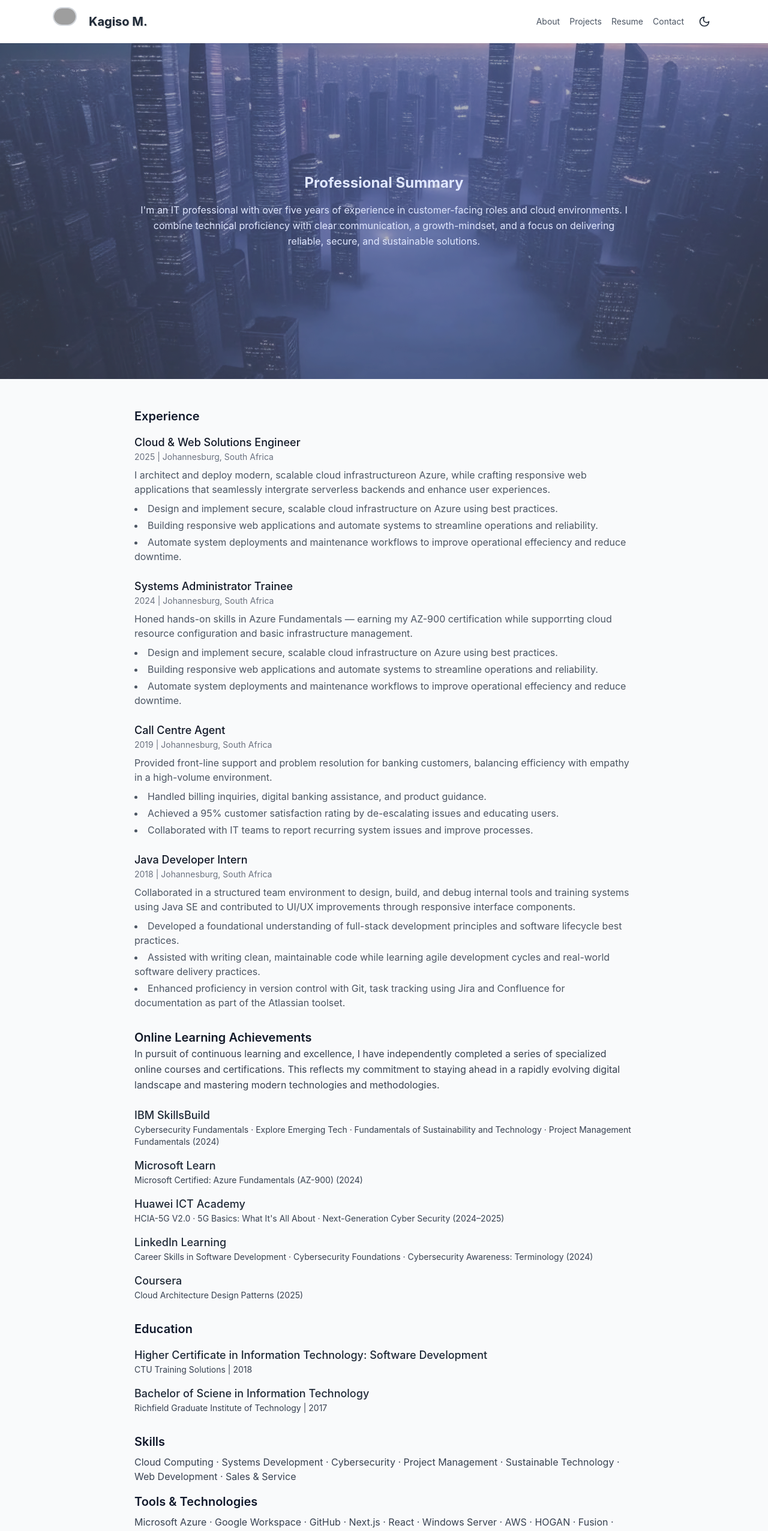
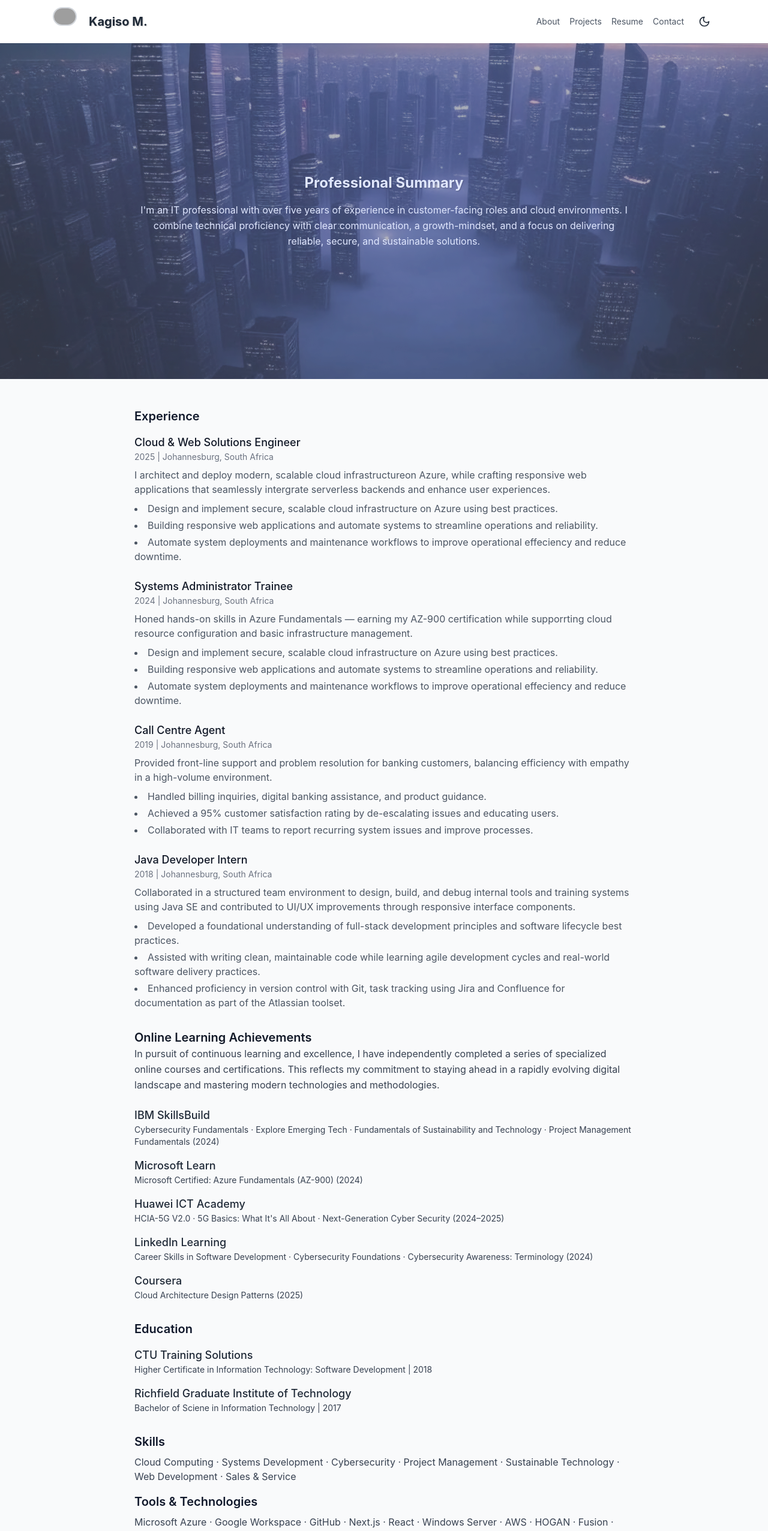
Before and after one commit to MrSpecks/MrSpecks-, a Next.js app in the folder portfolio/: page /resume in a window 1280 px wide. Shown: the top 2553 px of the page at 60% size. Built offline with nearby package versions, Linux system fonts and the light colour scheme; grey boxes are pictures that could not be loaded.

Commit message:
Added Heading text shadow

```diff
--- a/portfolio/pages/about.tsx
+++ b/portfolio/pages/about.tsx
@@ -25,7 +25,8 @@ export default function AboutPage() {
           <div className="absolute inset-0 bg-blue-50/20 dark:bg-blue-900/40 z-10"/>
 
         <div className="relative z-20 px-4 sm:px-6 lg:px-8 max-w-3xl mx-auto py-12">
-          <h1 className="text-4xl font-bold text-indigo-100 dark:text-indigo-100">
+          <h1 className="text-4xl font-bold text-indigo-100 dark:text-indigo-100"
+           style={{ textShadow: '1px 1px 2px rgba(0,0,0,0.2)'}}>
             About Me
           </h1>
           <p className="mt-4 text-lg text-indigo-100 dark:text-indigo-100 leading-relaxed">
--- a/portfolio/pages/contact.tsx
+++ b/portfolio/pages/contact.tsx
@@ -15,7 +15,8 @@ export default function ContactPage() {
        }}/>
       <div className="absolute inset-0 bg-neutral-900/10 dark:bg-neutral-90/50 z-10"/>
       <div  className="relative z-20 px-4 sm:px-6 lg:px-8 max-w-4xl mx-auto">
-      <h1 className="text-2xl font-bold mb-2 text-indigo-100 dark:text-indigo-100">
+      <h1 className="text-2xl font-bold mb-2 text-indigo-100 dark:text-indigo-100"
+       style={{ textShadow: '1px 1px 2px rgba(0,0,0,0.2)'}}>
         Get in Touch
       </h1>
       <p className="text-indigo-100 dark:text-indigo-100 mb-6">
--- a/portfolio/pages/index.tsx
+++ b/portfolio/pages/index.tsx
@@ -110,13 +110,13 @@ export default function HomePage() {
       <section className="mt-16 px-4 py-6 max-w-6xl">
         <div className="mt-6 flex flex-col sm:flex-row justify-center gap-4">
           <Link href="/projects" passHref>
-            <a className="bg-blue-600 text-sky-700 dark:text-sky-300 px-6 py-2 rounded hover:bg-blue-700
+            <a className="bg-blue-600 text-indigo-200 dark:text-indigo-100 px-6 py-2 rounded hover:bg-blue-700
             text-sm font-medium transition w-full sm:w-auto">
               View My Work
             </a>
           </Link>
           <Link href="/contact" passHref>
-            <a className="bg-blue-600 text-sky-700 dark:text-sky-300 px-6 py-2 rounded hover:bg-blue-700
+            <a className="bg-blue-600 text-indigo-200 dark:text-indigo-100 px-6 py-2 rounded hover:bg-blue-700
             text-sm font-medium transition w-full sm:w-auto">
               Contact Me
             </a>
--- a/portfolio/pages/projects.tsx
+++ b/portfolio/pages/projects.tsx
@@ -21,7 +21,8 @@ export default function ProjectsPage() {
        }}>
       <div className="absolute inset-0 bg-slate-50/20 dark:bg-slate-800/40 z-10"/>
       <div  className="relative z-20 px-4 sm:px-6 lg:px-8 max-w-4xl mx-auto">
-      <h1 className="text-2xl font-bold text-indigo-100 dark:text-indigo-100">Projects</h1>
+      <h1 className="text-2xl font-bold text-indigo-100 dark:text-indigo-100"
+       style={{ textShadow: '1px 1px 2px rgba(0,0,0,0.2)'}}>Projects</h1>
         <p className="mt-4 text-base text-indigo-100 dark:text-indigo-100">
           Explore a selection of hands-on cloud, web, and cybersecurity projects that demonstrate practical solutions and innovative designs.
         </p>
@@ -44,7 +45,8 @@ export default function ProjectsPage() {
        }}/>
         <div className="absolute inset-0 bg-gray-50/20 dark:bg-gray-800/40 z-10"/>
         <div  className="relative z-20 px-4 sm:px-6 lg:px-8 max-w-4xl mx-auto">
-      <h1 className="text-2xl font-bold text-indigo-100 dark:text-indigo-100">Certifications</h1>
+      <h1 className="text-2xl font-bold text-indigo-100 dark:text-indigo-100"
+       style={{ textShadow: '1px 1px 2px rgba(0,0,0,0.2)'}}>Certifications</h1>
         <p className="mt-4 text-base text-indigo-100 dark:text-indigo-100">
          Browse industry-recognized certifications that validate expertise in cloud architecture, cybersecurity, and sustainable technology.
         </p>
--- a/portfolio/pages/resume.tsx
+++ b/portfolio/pages/resume.tsx
@@ -14,7 +14,8 @@ export default function ResumePage() {
        }}/>
       <div className="absolute inset-0 bg-gray-100/20 dark:bg-gray-900/40 z-10"/>
       <div  className="relative z-20 px-4 sm:px-6 lg:px-8 max-w-4xl mx-auto">
-      <h1 className="text-2xl font-bold mb-4 text-indigo-100 dark:text-indigo-100"> Professional Summary
+      <h1 className="text-2xl font-bold mb-4 text-indigo-100 dark:text-indigo-100"
+       style={{ textShadow: '1px 1px 2px rgba(0,0,0,0.2)'}}> Professional Summary
       </h1>
         <p className="text-indigo-100 dark:text-indigo-100 leading-relaxed">
           I'm an IT professional with over five years of experience in customer-facing roles and cloud environments.
@@ -178,18 +179,18 @@ export default function ResumePage() {
         </h2>
         <div className="mb-4">
           <h3 className="text-lg font-medium text-gray-800 dark:text-gray-200">
-            Higher Certificate in Information Technology: Software Development
+             CTU Training Solutions
           </h3>
           <p className="text-sm text-gray-700 dark:text-gray-300">
-            CTU Training Solutions | 2018
+          Higher Certificate in Information Technology: Software Development | 2018
           </p>
         </div>
         <div>
           <h3 className="text-lg font-medium text-gray-800 dark:text-gray-200">
-            Bachelor of Sciene in Information Technology
+             Richfield Graduate Institute of Technology
           </h3>
           <p className="text-sm text-gray-700 dark:text-gray-300">
-            Richfield Graduate Institute of Technology | 2017
+          Bachelor of Sciene in Information Technology | 2017
           </p>
         </div>
       </section>
```
